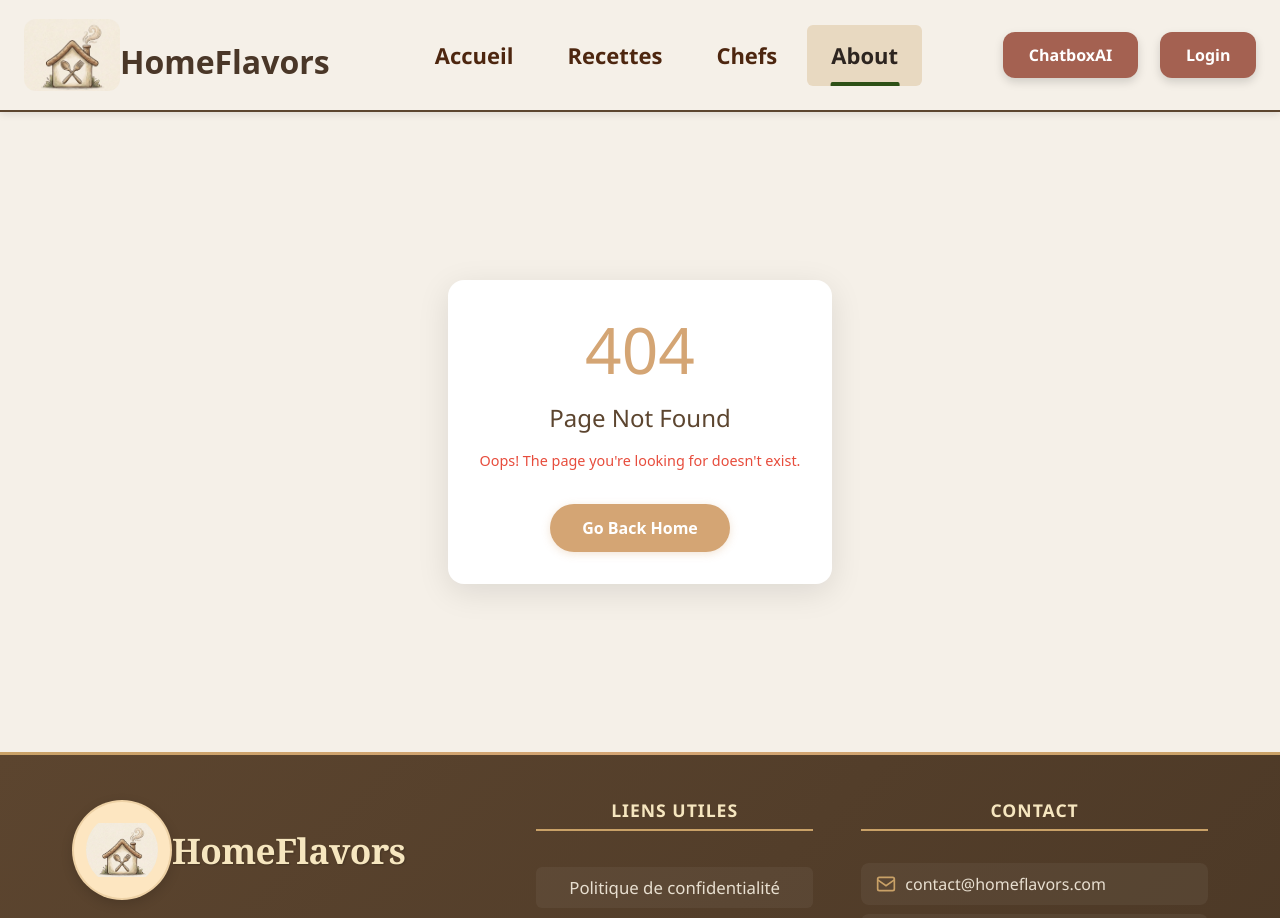
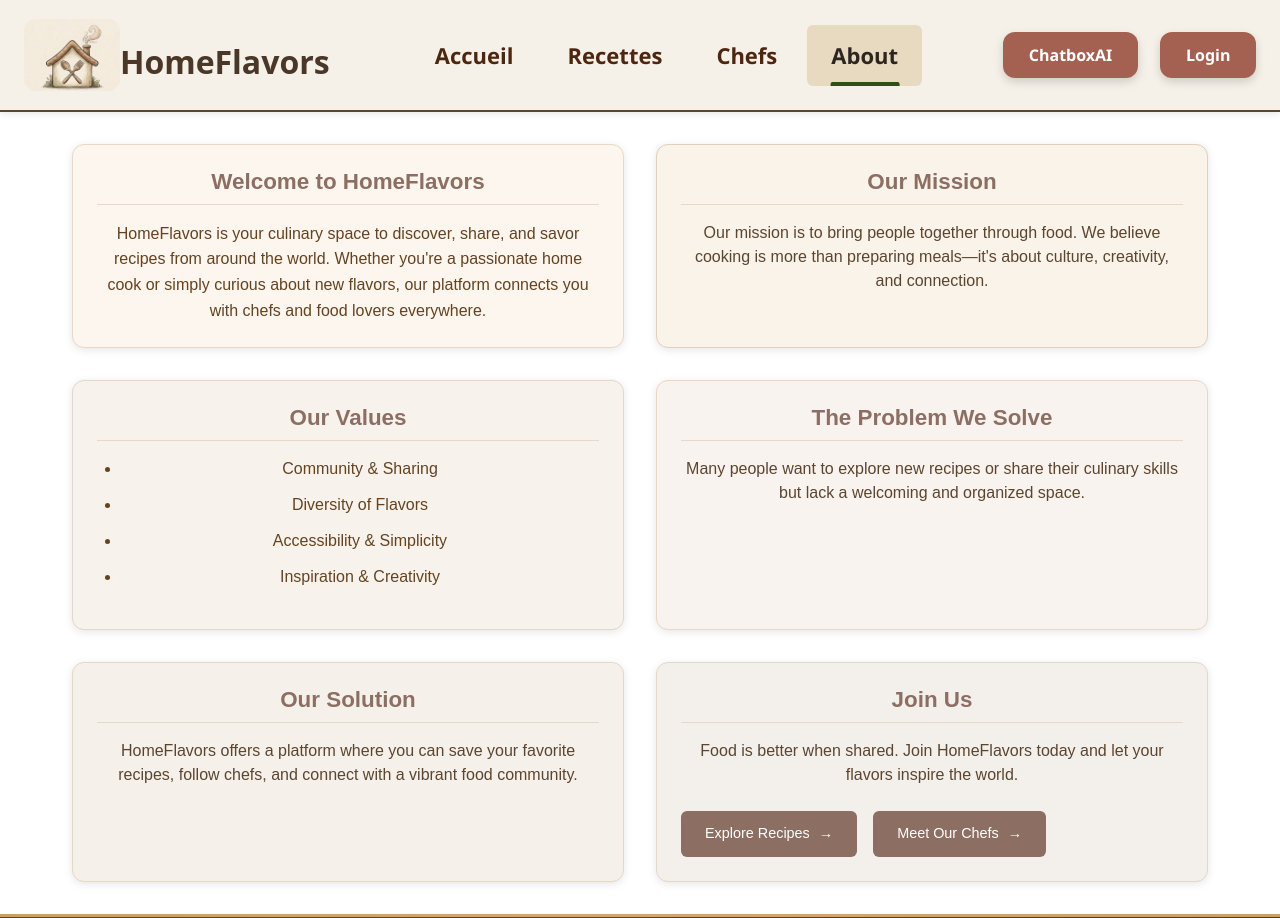
Before and after one commit to diouanesalma79-create/homeflavors-app, a React (Create React App) app: page /about in a window 1280 px wide. Shown: the top 918 px of the page. Built offline with nearby package versions, Linux system fonts and the light colour scheme.

Commit message:
add page about and css

```diff
--- a/src/App.js
+++ b/src/App.js
@@ -19,7 +19,7 @@ import AddRecipeForm from './component/AddRecipeForm';
 import ProtectedRoute from './component/ProtectedRoute';
 import ErrorPage from './component/ErrorPage';
 import Order from './component/Order';
-// import About from './component/About';
+import About from './component/About';
 import './App.css';
 
 function App() {
@@ -32,7 +32,7 @@ function App() {
           <Route path="/recipes" element={<RecipeExploration />} />
           <Route path="/recipe/:id" element={<RecipeDetail />} />
           <Route path="/chefs" element={<Chefs />} />
-          {/* <Route path="/about" element={<About />} /> */}
+          <Route path="/about" element={<About />} />
           <Route path="/chef/:chefId" element={<ChefRecipes />} />
           <Route path="/order/:recipeId" element={<Order />} />
           <Route path="/become-chef" element={<BecomeAChef />} />
--- a/src/component/About.js
+++ b/src/component/About.js
@@ -1,116 +1,105 @@
-// import React from "react";
-// import "./About.css"; // On crée le CSS séparé
-// import homeIcon from "../assets/icons/home.svg";
-// import smokeIcon from "../assets/icons/smoke.svg";
-// import cutleryIcon from "../assets/icons/cutlery.svg";
-// import leafHandIcon from "../assets/icons/leaf-hand.svg";
-// import doorIcon from "../assets/icons/door.svg";
-// import handsIcon from "../assets/icons/hands.svg";
-// import cupcakeIcon from "../assets/icons/cupcake.svg";
-// import chefIcon from "../assets/icons/chef.svg";
-// import fingerIcon from "../assets/icons/finger-point.svg";
+import React, { useEffect } from "react";
+import { useNavigate } from "react-router-dom";
+import "../style/About.css";
 
-// const About = () => {
-//   return (
-//     <div className="about-page">
-//       <header className="about-header">
-//         <h1>À propos : Notre Histoire et Nos Valeurs</h1>
-//         <p>
-//           HomeFlavors est une plateforme dédiée aux recettes familiales et faciles à réaliser,
-//           qui encouragent la convivialité et le partage de repas faits maison.
-//         </p>
-//       </header>
+const About = () => {
+  const navigate = useNavigate();
 
-//       {/* Section Logo & Significations */}
-//       <section className="logo-meaning">
-//         <div className="logo-item">
-//           <img src={homeIcon} alt="Maison" />
-//           <div>
-//             <h3>Maison</h3>
-//             <p>Symbole de l'accueil et du foyer.</p>
-//           </div>
-//         </div>
-//         <div className="logo-item">
-//           <img src={smokeIcon} alt="Fumée" />
-//           <div>
-//             <h3>Fumée</h3>
-//             <p>Évocation des arômes et saveurs maison.</p>
-//           </div>
-//         </div>
-//         <div className="logo-item">
-//           <img src={cutleryIcon} alt="Couverts" />
-//           <div>
-//             <h3>Couverts</h3>
-//             <p>Représentation du partage et de la convivialité.</p>
-//           </div>
-//         </div>
-//       </section>
+  useEffect(() => {
+    const observerOptions = {
+      threshold: 0.1,
+      rootMargin: '0px 0px -50px 0px'
+    };
 
-//       {/* Cercle des couleurs */}
-//       <section className="color-values">
-//         <h3>Nos Couleurs & Valeurs</h3>
-//         <div className="circle">
-//           <div className="slice nature">Nature</div>
-//           <div className="slice warmth">Chaleur</div>
-//           <div className="slice sweetness">Douceur</div>
-//         </div>
-//       </section>
+    const observer = new IntersectionObserver((entries) => {
+      entries.forEach(entry => {
+        if (entry.isIntersecting) {
+          entry.target.classList.add('animate');
+        }
+      });
+    }, observerOptions);
 
-//       {/* Cards Valeurs */}
-//       <section className="value-cards">
-//         <div className="card">
-//           <img src={leafHandIcon} alt="Authenticité" />
-//           <h4>Authenticité</h4>
-//           <p>Des recettes vraies, transmises avec passion et intégrité.</p>
-//         </div>
-//         <div className="card">
-//           <img src={doorIcon} alt="Accessibilité" />
-//           <h4>Accessibilité</h4>
-//           <p>Une cuisine simple et ouverte à tous, sans barrières.</p>
-//         </div>
-//         <div className="card">
-//           <img src={handsIcon} alt="Lien Humain" />
-//           <h4>Lien Humain</h4>
-//           <p>Fédérer une communauté autour du plaisir de manger ensemble.</p>
-//         </div>
-//       </section>
+    const cards = document.querySelectorAll('.about-card');
+    cards.forEach(card => {
+      observer.observe(card);
+    });
 
-//       {/* Cards Info Principales */}
-//       <section className="info-cards">
-//         <div className="info-card">
-//           <img src={cupcakeIcon} alt="Recettes" />
-//           <h4>Que trouverez-vous sur HomeFlavors ?</h4>
-//           <ul>
-//             <li>Une collection de recettes simples et familiales.</li>
-//             <li>Des conseils culinaires utiles et des guides étape par étape.</li>
-//             <li>Des histoires et expériences qui inspirent des repas joyeux.</li>
-//             <li>Des idées pour ajouter de la créativité et du plaisir à la cuisine quotidienne.</li>
-//           </ul>
-//         </div>
-//         <div className="info-card">
-//           <img src={chefIcon} alt="Qui est Anna ?" />
-//           <h4>Qui est Anna ?</h4>
-//           <ul>
-//             <li>Née en France et vit actuellement à Paris.</li>
-//             <li>Issue d'une famille de restaurateurs passionnés.</li>
-//             <li>12 ans d’expérience culinaire en tant que chef.</li>
-//             <li>Passionnée par la cuisine française traditionnelle et moderne.</li>
-//             <li>Mère d'une fille qui partage sa passion pour la cuisine.</li>
-//           </ul>
-//         </div>
-//         <div className="info-card">
-//           <img src={fingerIcon} alt="Objectifs" />
-//           <h4>Quels sont nos objectifs ?</h4>
-//           <ul>
-//             <li>Promouvoir des recettes familiales faciles à réaliser.</li>
-//             <li>Encourager une approche plus saine de la cuisine maison.</li>
-//             <li>Créer une communauté autour du plaisir de cuisiner ensemble.</li>
-//             <li>Partager les traditions culinaires et astuces à travers les générations.</li>
-//           </ul>
-//         </div>
-//       </section>
-//     </div>
-//   );
-// };
+    // Staggered load for initial page load
+    setTimeout(() => {
+      cards.forEach((card, index) => {
+        setTimeout(() => {
+          if (!card.classList.contains('animate')) {
+            card.classList.add('animate');
+          }
+        }, index * 100); // 100ms delay between each card
+      });
+    }, 100);
 
-// export default About;
+    return () => {
+      if (observer) {
+        observer.disconnect();
+      }
+    };
+  }, []);
+
+  const handleExploreRecipes = () => {
+    navigate('/recipes');
+  };
+
+  const handleMeetChefs = () => {
+    navigate('/chefs');
+  };
+
+  return (
+    <div className="about-container">
+      <div className="about-grid">
+        {/* Card 1 - Welcome */}
+        <div className="about-card welcome-card">
+          <h2 className="about-card-title">Welcome to HomeFlavors</h2>
+          <p className="about-intro">HomeFlavors is your culinary space to discover, share, and savor recipes from around the world. Whether you're a passionate home cook or simply curious about new flavors, our platform connects you with chefs and food lovers everywhere.</p>
+        </div>
+
+        {/* Card 2 - Our Mission */}
+        <div className="about-card mission-card">
+          <h2 className="about-card-title">Our Mission</h2>
+          <p>Our mission is to bring people together through food. We believe cooking is more than preparing meals—it's about culture, creativity, and connection.</p>
+        </div>
+
+        {/* Card 3 - Our Values */}
+        <div className="about-card values-card">
+          <h2 className="about-card-title">Our Values</h2>
+          <ul className="about-values">
+            <li>Community & Sharing</li>
+            <li>Diversity of Flavors</li>
+            <li>Accessibility & Simplicity</li>
+            <li>Inspiration & Creativity</li>
+          </ul>
+        </div>
+
+        {/* Card 4 - The Problem */}
+        <div className="about-card problem-card">
+          <h2 className="about-card-title">The Problem We Solve</h2>
+          <p>Many people want to explore new recipes or share their culinary skills but lack a welcoming and organized space.</p>
+        </div>
+
+        {/* Card 5 - Our Solution */}
+        <div className="about-card solution-card">
+          <h2 className="about-card-title">Our Solution</h2>
+          <p>HomeFlavors offers a platform where you can save your favorite recipes, follow chefs, and connect with a vibrant food community.</p>
+        </div>
+
+        {/* Card 6 - Join Us */}
+        <div className="about-card join-card">
+          <h2 className="about-card-title">Join Us</h2>
+          <p>Food is better when shared. Join HomeFlavors today and let your flavors inspire the world.</p>
+          <div className="about-actions">
+            <button className="explore-btn" onClick={handleExploreRecipes} role="button" tabIndex="0" aria-label="Explore Recipes">Explore Recipes <span aria-hidden="true">→</span></button>
+            <button className="meet-chefs-btn" onClick={handleMeetChefs} role="button" tabIndex="0" aria-label="Meet Our Chefs">Meet Our Chefs <span aria-hidden="true">→</span></button>
+          </div>
+        </div>
+      </div>
+    </div>
+  );
+};
+
+export default About;
--- a/src/style/About.css
+++ b/src/style/About.css
@@ -1,123 +1,231 @@
-.about-page {
+.about-container {
   padding: 2rem;
   font-family: "Poppins", sans-serif;
   color: #5c452f;
+  max-width: 1200px;
+  margin: 0 auto;
 }
 
-.about-header h1 {
-  font-size: 2rem;
-  margin-bottom: 0.5rem;
+.about-grid {
+  display: grid;
+  grid-template-columns: 1fr;
+  gap: 2rem;
 }
 
-.about-header p {
-  font-size: 1rem;
-  max-width: 700px;
-  line-height: 1.6;
+@media (min-width: 768px) {
+  .about-grid {
+    grid-template-columns: repeat(2, 1fr);
+  }
 }
 
-/* Section Logo & Signification */
-.logo-meaning {
-  display: flex;
-  justify-content: space-around;
-  margin: 2rem 0;
-  flex-wrap: wrap;
-  gap: 1.5rem;
+@media (prefers-reduced-motion: reduce) {
+  .about-card {
+    transition: none;
+    opacity: 1;
+    transform: none;
+  }
+
+  .about-card-title {
+    transition: none;
+    opacity: 1;
+    transform: none;
+  }
+
+  .explore-btn, .meet-chefs-btn {
+    transition: none;
+  }
 }
 
-.logo-item {
-  display: flex;
-  align-items: center;
-  gap: 1rem;
+.about-card {
+  background-color: #fefbf6;
+  border-radius: 12px;
+  padding: 1.5rem;
+  box-shadow: 0 2px 8px rgba(0, 0, 0, 0.1);
+  opacity: 0;
+  transform: translateY(20px);
+  transition: opacity 0.6s ease-out, transform 0.6s ease-out, box-shadow 0.3s ease-in-out, transform 0.3s ease-in-out;
 }
 
-.logo-item img {
-  width: 50px;
-  height: 50px;
+.about-card.animate {
+  opacity: 1;
+  transform: translateY(0);
 }
 
-/* Cercle des couleurs */
-.color-values {
-  text-align: center;
-  margin: 2rem 0;
+.about-card:hover {
+  transform: scale(1.02);
+  box-shadow: 0 4px 16px rgba(0, 0, 0, 0.15);
 }
 
-.circle {
-  display: flex;
-  justify-content: center;
-  gap: 1rem;
+.welcome-card {
+  background-color: #fdf6ee;
+  border: 1px solid #e9d8c5;
 }
 
-.slice {
-  width: 100px;
-  height: 100px;
-  border-radius: 50%;
-  display: flex;
-  justify-content: center;
-  align-items: center;
-  color: white;
-  font-weight: bold;
+.mission-card {
+  background-color: #f9f3e9;
+  border: 1px solid #e0d0bc;
 }
 
-.slice.nature {
-  background-color: #3e5630;
+.values-card {
+  background-color: #f7f3ec;
+  border: 1px solid #e2d7c8;
 }
 
-.slice.warmth {
-  background-color: #d6895b;
+.problem-card {
+  background-color: #f8f3ee;
+  border: 1px solid #e9d8c5;
 }
 
-.slice.sweetness {
-  background-color: #dbc0a0;
+.solution-card {
+  background-color: #f5f1ea;
+  border: 1px solid #e4d7c5;
 }
 
-/* Cards Valeurs */
-.value-cards {
-  display: flex;
-  justify-content: space-around;
-  margin: 2rem 0;
-  flex-wrap: wrap;
-  gap: 1.5rem;
+.join-card {
+  background-color: #f3f0ec;
+  border: 1px solid #e2d7c8;
 }
 
-.card {
-  background-color: #f5f0e8;
-  padding: 1rem;
-  border-radius: 10px;
-  text-align: center;
-  width: 250px;
+.about-card-title {
+  opacity: 0;
+  transform: translateX(-20px);
+  transition: opacity 0.6s ease-out, transform 0.6s ease-out;
 }
 
-.card img {
-  width: 40px;
-  margin-bottom: 0.5rem;
+.about-card.animate .about-card-title {
+  opacity: 1;
+  transform: translateX(0);
 }
 
-/* Cards Info Principales */
-.info-cards {
+.about-card-title {
+  font-size: 1.4rem;
+  color: #8d6e63;
+  margin-bottom: 1rem;
+  padding-bottom: 0.5rem;
+  border-bottom: 1px solid #e9d8c5;
+  font-weight: 600;
+}
+
+.about-intro {
+  font-size: 1rem;
+  line-height: 1.6;
+  color: #654321;
+  margin-bottom: 0;
+}
+
+.about-values {
+  padding-left: 1.5rem;
+  margin: 1rem 0;
+  list-style-type: disc;
+}
+
+.about-values li {
+  margin-bottom: 0.75rem;
+  font-size: 1rem;
+  line-height: 1.5;
+  color: #654321;
+}
+
+.about-actions {
   display: flex;
   flex-wrap: wrap;
-  justify-content: space-around;
-  gap: 1.5rem;
-  margin: 2rem 0;
+  gap: 1rem;
+  margin-top: 1.5rem;
 }
 
-.info-card {
-  background-color: #fff3e6;
-  border-radius: 10px;
-  padding: 1rem;
-  width: 300px;
+.explore-btn, .meet-chefs-btn {
+  background-color: #8d6e63;
+  color: white;
+  border: none;
+  padding: 0.75rem 1.5rem;
+  border-radius: 6px;
+  cursor: pointer;
+  font-size: 0.9rem;
+  font-weight: 500;
+  transition: all 0.3s ease;
+  position: relative;
+  overflow: hidden;
+  z-index: 1;
 }
 
-.info-card img {
-  width: 40px;
-  margin-bottom: 0.5rem;
+.explore-btn:hover, .meet-chefs-btn:hover {
+  background-color: #6d4c41;
+  transform: translateY(-2px);
 }
 
-.info-card h4 {
-  margin-bottom: 0.5rem;
+.explore-btn:active, .meet-chefs-btn:active {
+  transform: translateY(0);
 }
 
-.info-card ul {
-  list-style: disc;
-  padding-left: 1.2rem;
+.explore-btn::after, .meet-chefs-btn::after {
+  content: '';
+  position: absolute;
+  top: 50%;
+  left: 50%;
+  width: 0;
+  height: 0;
+  border-radius: 50%;
+  background: rgba(255, 255, 255, 0.3);
+  transition: width 0.6s, height 0.6s, top 0.6s, left 0.6s;
+  z-index: -1;
 }
+
+.explore-btn:active::after, .meet-chefs-btn:active::after {
+  width: 200%;
+  height: 200%;
+  top: -50%;
+  left: -50%;
+}
+
+.explore-btn span, .meet-chefs-btn span {
+  margin-left: 5px;
+  transition: transform 0.3s ease;
+}
+
+.explore-btn:hover span, .meet-chefs-btn:hover span {
+  transform: translateX(3px);
+}
+
+.about-button {
+  background-color: #8d6e63;
+  color: white;
+  border: none;
+  padding: 0.75rem 1.5rem;
+  border-radius: 6px;
+  cursor: pointer;
+  font-size: 0.9rem;
+  font-weight: 500;
+  transition: all 0.3s ease;
+  position: relative;
+  overflow: hidden;
+  z-index: 1;
+}
+
+.about-button:hover {
+  background-color: #6d4c41;
+  transform: translateY(-2px);
+}
+
+.about-button:active {
+  transform: translateY(0);
+}
+
+.about-button::after {
+  content: '';
+  position: absolute;
+  top: 50%;
+  left: 50%;
+  width: 0;
+  height: 0;
+  border-radius: 50%;
+  background: rgba(255, 255, 255, 0.3);
+  transition: width 0.6s, height 0.6s, top 0.6s, left 0.6s;
+  z-index: -1;
+}
+
+.about-button:active::after {
+  width: 200%;
+  height: 200%;
+  top: -50%;
+  left: -50%;
+}
```
